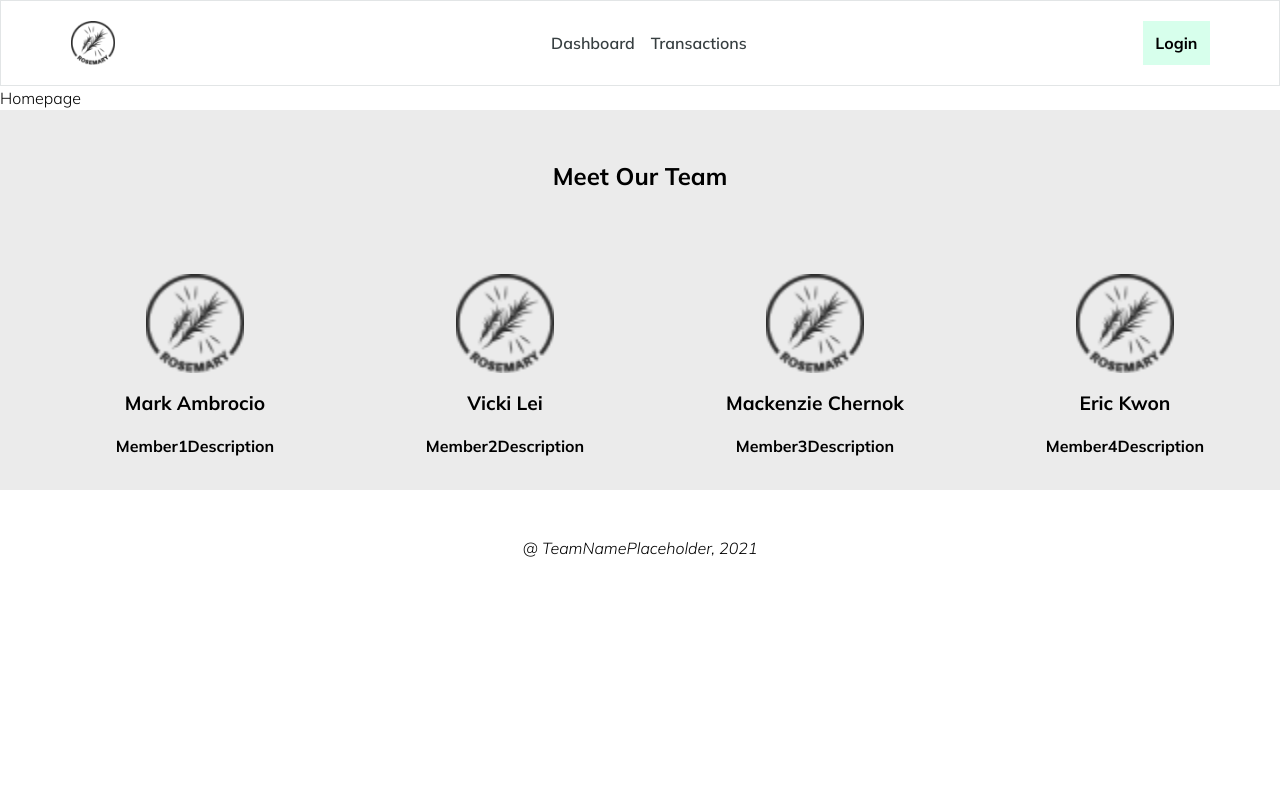
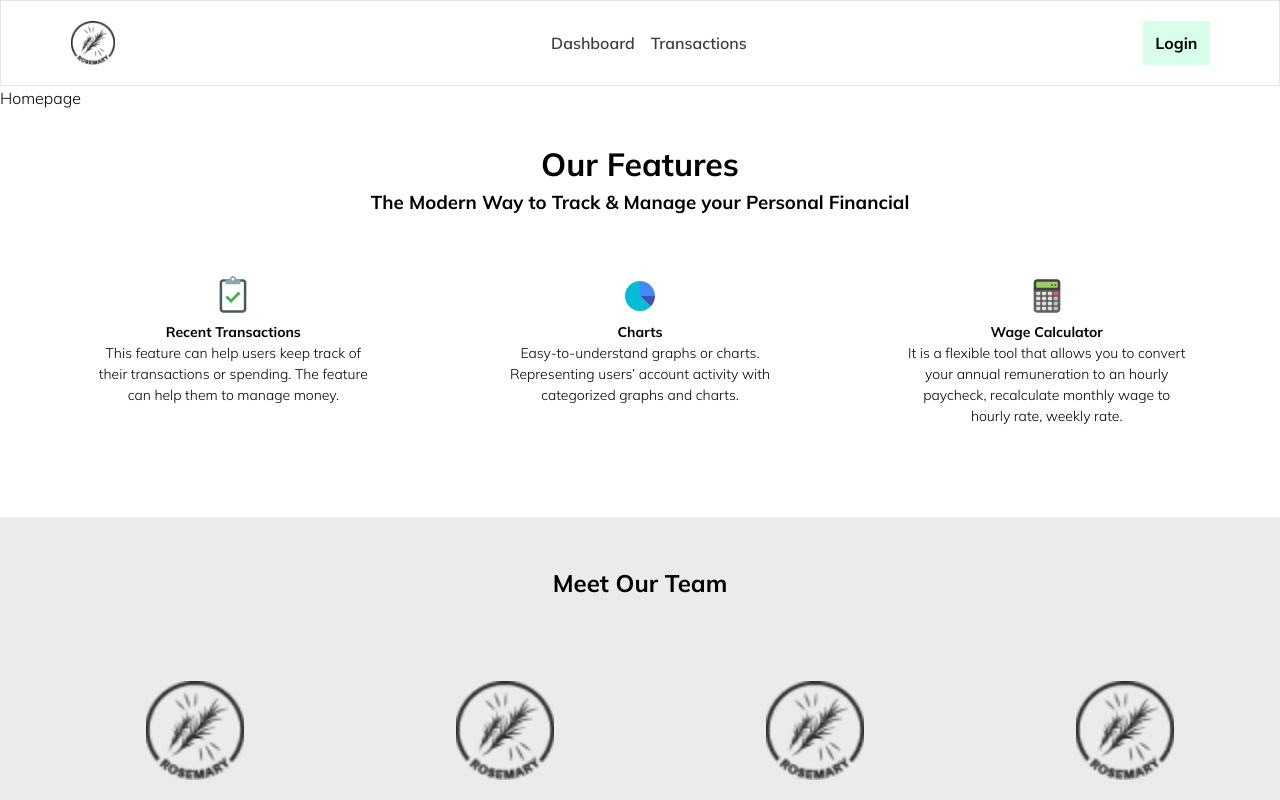
Before and after one commit to markanator/rosemary-personal-finance, a React (Create React App) app: page / in a window 1280 px wide. Shown: the top 800 px of the page. Built offline with nearby package versions, Linux system fonts and the light colour scheme.

Commit message:
added home page features section

```diff
--- a/package.json
+++ b/package.json
@@ -3,11 +3,13 @@
   "version": "0.1.0",
   "private": true,
   "dependencies": {
+    "@react-icons/all-files": "^4.1.0",
     "@testing-library/jest-dom": "^5.11.9",
     "@testing-library/react": "^11.2.5",
     "@testing-library/user-event": "^12.8.3",
     "react": "^17.0.1",
     "react-dom": "^17.0.1",
+    "react-icons": "^4.2.0",
     "react-router-dom": "^5.2.0",
     "react-scripts": "4.0.3",
     "web-vitals": "^1.1.1"
--- /dev/null
+++ b/src/components/common/homepage_contents/home-features.css
@@ -0,0 +1,40 @@
+* {
+  box-sizing: border-box;
+}
+
+.feature-container {
+  text-align: center;
+  margin: 30px;
+}
+
+.columns {
+  display: flex;
+  flex-direction: colum;
+  font-size: 30px;
+  text-align: center;
+}
+
+.column {
+  font-size: 14px;
+  padding: 30px;
+  margin: 30px;
+  text-align: center;
+  flex: 50%;
+}
+
+.app-icon {
+  width: 40px;
+  height: 40px;
+}
+
+@media screen and (max-width: 800px) {
+  .columns {
+    flex-direction: column;
+  }
+}
+
+@media screen and (max-width: 680px) {
+  .columns {
+    flex-direction: column;
+  }
+}
--- /dev/null
+++ b/src/components/common/homepage_contents/home-features.js
@@ -0,0 +1,46 @@
+import React from 'react';
+import { FcInspection } from 'react-icons/fc';
+import { FcPieChart } from 'react-icons/fc';
+import { FcCalculator } from 'react-icons/fc';
+import './home-features.css';
+
+function HomeFeatures() {
+  return (
+    <div className="feature-container">
+      <h1> Our Features </h1>
+      <h3> The Modern Way to Track & Manage your Personal Financial </h3>
+
+      <section className="columns">
+        <div className="column">
+          <FcInspection className="app-icon" />
+          <h4>Recent Transactions</h4>
+          <p>
+            This feature can help users keep track of their transactions or
+            spending. The feature can help them to manage money.{' '}
+          </p>
+        </div>
+
+        <div className="column">
+          <FcPieChart className="app-icon" />
+          <h4>Charts</h4>
+          <p>
+            Easy-to-understand graphs or charts. Representing users’ account
+            activity with categorized graphs and charts.
+          </p>
+        </div>
+
+        <div className="column">
+          <FcCalculator className="app-icon" />
+          <h4>Wage Calculator</h4>
+          <p>
+            It is a flexible tool that allows you to convert your annual
+            remuneration to an hourly paycheck, recalculate monthly wage to
+            hourly rate, weekly rate.
+          </p>
+        </div>
+      </section>
+    </div>
+  );
+}
+
+export default HomeFeatures;
--- a/src/pages/home.js
+++ b/src/pages/home.js
@@ -1,7 +1,14 @@
 import React from 'react';
+import HomeFeatures from '../components/common/homepage_contents/home-features';
 import TeamSection from '../components/common/homepage_contents/team_section';
 import Layout from '../components/common/layout/layout';
 
 export default function Home() {
-  return <Layout>Homepage<TeamSection/></Layout>;
+  return (
+    <Layout>
+      Homepage
+      <HomeFeatures />
+      <TeamSection />
+    </Layout>
+  );
 }
```
Also changed, not shown: 1 other file (tests, documents, lock files or other folders).
